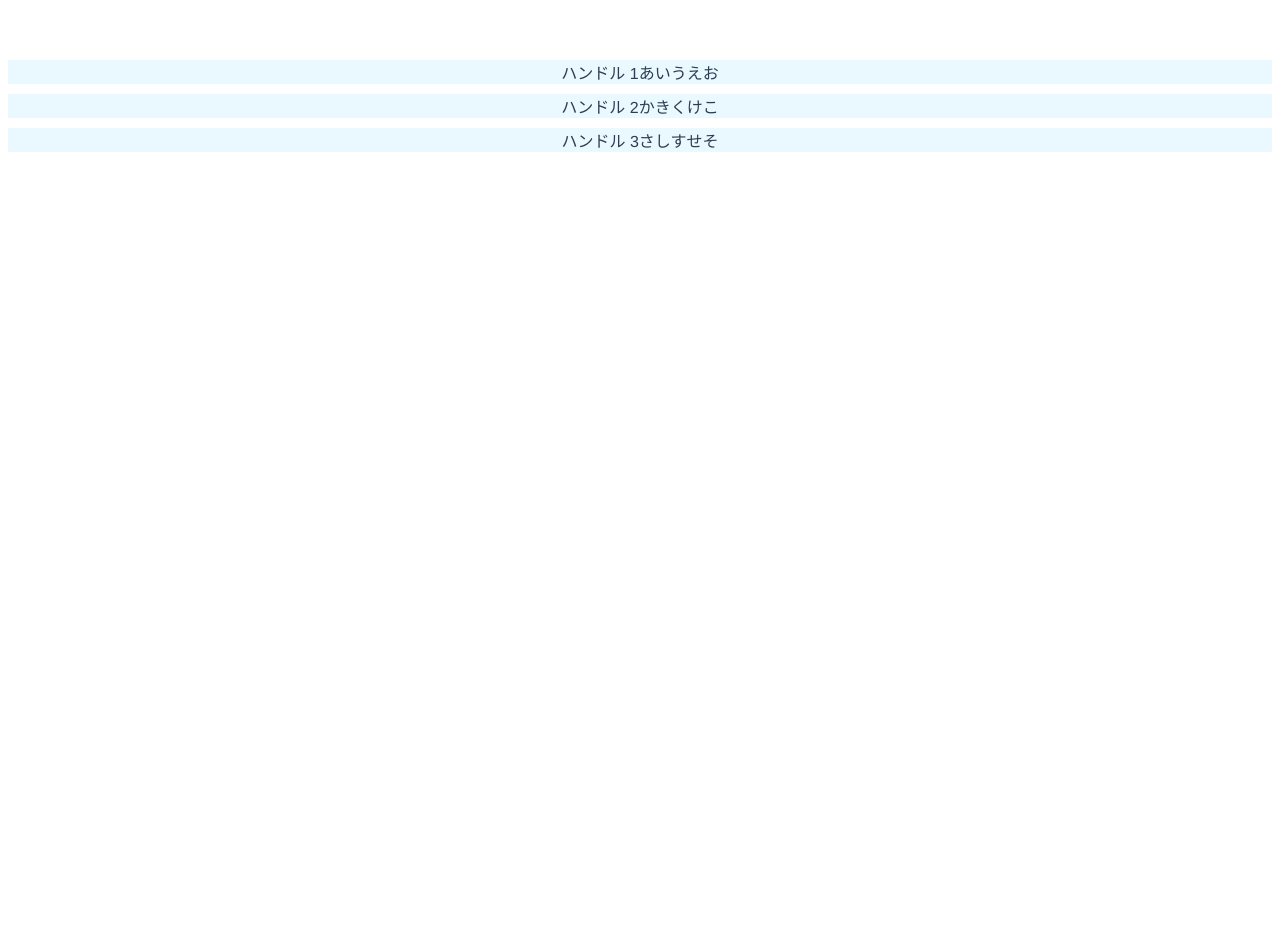
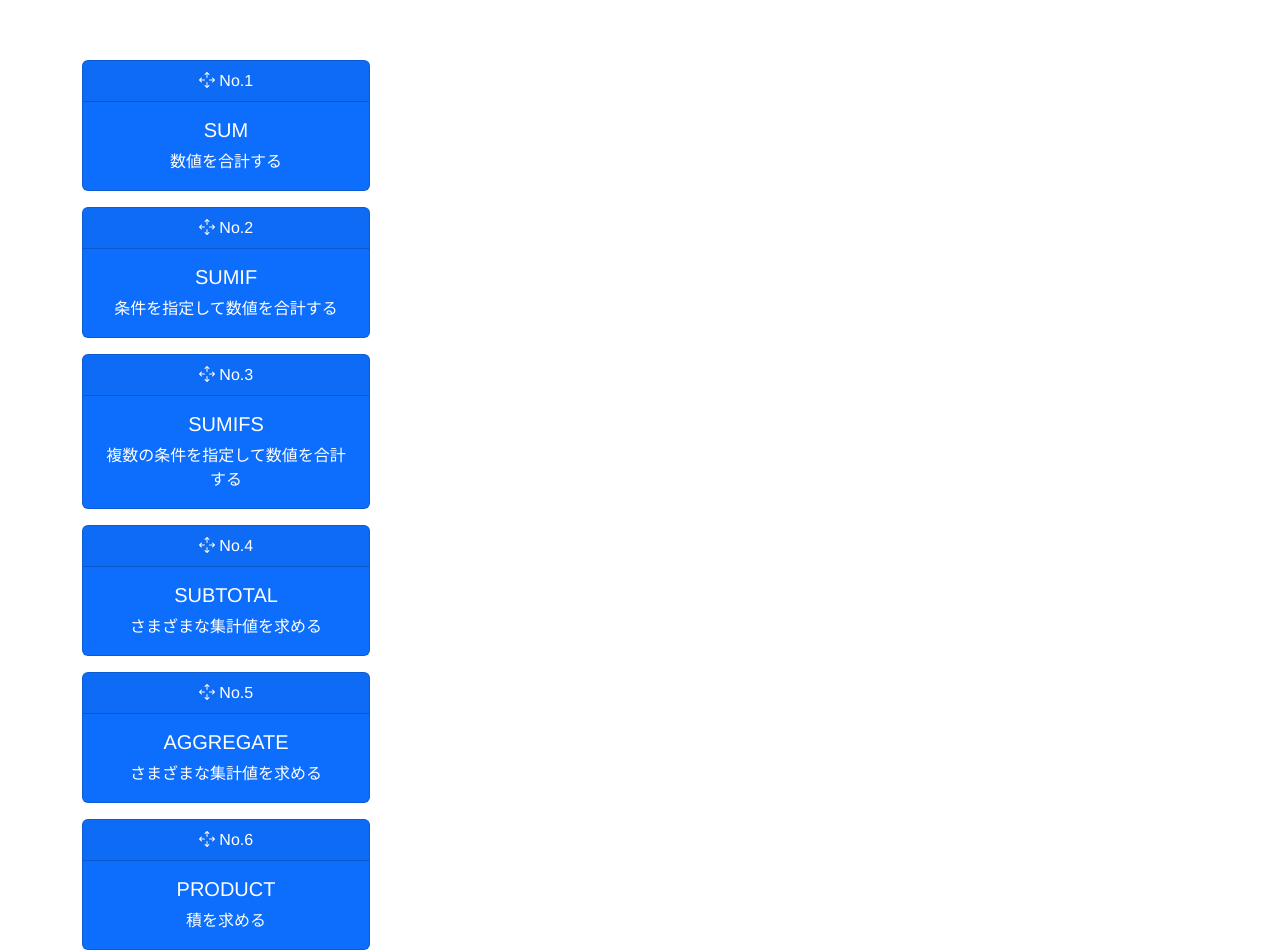
Before and after one commit to skanno/vuedraggable-study, a Vue app: page / in a window 1280 px wide. Shown: the top 952 px of the page. Before the commit the page ends 800 px from the top, so only its background shows below. Built offline with nearby package versions, Linux system fonts and the light colour scheme.

Commit message:
単純にカードを並べてドラッグ＆ドロップできるように実装。

```diff
--- a/index.html
+++ b/index.html
@@ -1,5 +1,5 @@
 <!DOCTYPE html>
-<html lang="en">
+<html lang="ja">
 <head>
   <meta charset="UTF-8">
   <link rel="icon" href="/favicon.ico" />
@@ -7,7 +7,7 @@
   <title>Vite App</title>
 </head>
 <body>
-  <div id="app"></div>
+  <div class="container" id="app"></div>
   <script type="module" src="/src/main.js"></script>
 </body>
 </html>
--- a/src/App.vue
+++ b/src/App.vue
@@ -1,14 +1,16 @@
 <template>
-  <test />
+  <div>
+    <sample1 />
+  </div>
 </template>
 
 <script>
-import test from './components/Sample.vue'
+import sample1 from './components/Sample1.vue'
 
 export default {
   name: 'App',
   components: {
-    test
+    sample1
   }
 }
 </script>
--- a/src/components/Sample.vue
+++ /dev/null
@@ -1,50 +0,0 @@
-<template>
-  <div class="hello">
-    <draggable v-model="data.list" item-key="id" handle=".handle">
-      <template #item="{element}">
-        <div class="drag-item">
-          <span class="handle">ハンドル</span>
-          {{ element.id }}{{ element.content }}
-        </div>
-      </template>
-    </draggable>
-  </div>
-</template>
-
-<script>
-import { reactive } from 'vue';
-import draggable from 'vuedraggable';
-
-export default {
-  components: {
-    draggable,
-  },
-  setup(props) {
-    const data = reactive({
-      list: [
-        {
-          id: 1,
-          content: "あいうえお",
-        },
-        {
-          id: 2,
-          content: "かきくけこ",
-        },
-        {
-          id: 3,
-          content: "さしすせそ",
-        },
-      ],
-    });
-
-    return {data};
-  }
-};
-</script>
-
-<style scoped>
-.drag-item {
-  background: rgb(233, 249, 255);
-  margin: 10px 0;
-}
-</style>
--- /dev/null
+++ b/src/components/Sample1.vue
@@ -0,0 +1,92 @@
+<template>
+  <div class="hello">
+    <draggable v-model="data.list" item-key="no" handle=".handle">
+      <template v-slot:item="{element}">
+        <div class="drag-item">
+          <div class="card text-white bg-primary mb-3" style="max-width: 18rem;">
+            <div class="card-header handle">
+              <i class='bi bi-arrows-move'></i>
+              No.{{element.no}}
+            </div>
+            <div class="card-body">
+              <h5 class="card-title">{{element.title}}</h5>
+              <p class="card-text">{{element.body}}</p>
+            </div>
+          </div>
+        </div>
+      </template>
+    </draggable>
+  </div>
+</template>
+
+<script>
+import { reactive } from 'vue';
+import draggable from 'vuedraggable';
+
+export default {
+  components: {
+    draggable,
+  },
+  setup(props) {
+    const data = reactive({
+      list: [
+        {
+          no: 1,
+          title: 'SUM',
+          body: '数値を合計する',
+        },
+        {
+          no: 2,
+          title: 'SUMIF',
+          body: '条件を指定して数値を合計する',
+        },
+        {
+          no: 3,
+          title: 'SUMIFS',
+          body: '複数の条件を指定して数値を合計する',
+        },
+        {
+          no: 4,
+          title: 'SUBTOTAL',
+          body: 'さまざまな集計値を求める',
+        },
+        {
+          no: 5,
+          title: 'AGGREGATE',
+          body: 'さまざまな集計値を求める',
+        },
+        {
+          no: 6,
+          title: 'PRODUCT',
+          body: '積を求める',
+        },
+        {
+          no: 7,
+          title: 'SUMPRODUCT',
+          body: '配列要素の積を合計する',
+        },
+        {
+          no: 8,
+          title: 'SUMSQ',
+          body: '平方和を求める',
+        },
+        {
+          no: 9,
+          title: 'SUMX2PY2',
+          body: '2つの配列要素の平方和を合計する',
+        },
+        {
+          no: 10,
+          title: 'SUMX2MY2',
+          body: '2つの配列要素の平方差を合計する',
+        },
+      ],
+    });
+
+    return {data};
+  }
+};
+</script>
+
+<style scoped>
+</style>
--- a/src/main.js
+++ b/src/main.js
@@ -1,5 +1,7 @@
 import { createApp } from 'vue'
 import App from './App.vue'
 import './index.css'
+import 'bootstrap-icons/font/bootstrap-icons.css'
+import "bootstrap/dist/css/bootstrap.min.css"
 
 createApp(App).mount('#app')
```
